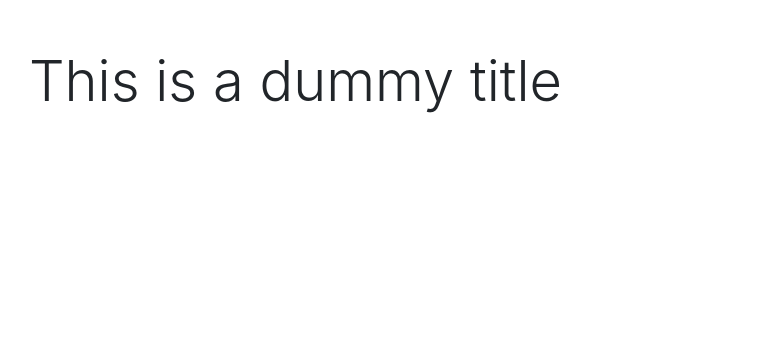
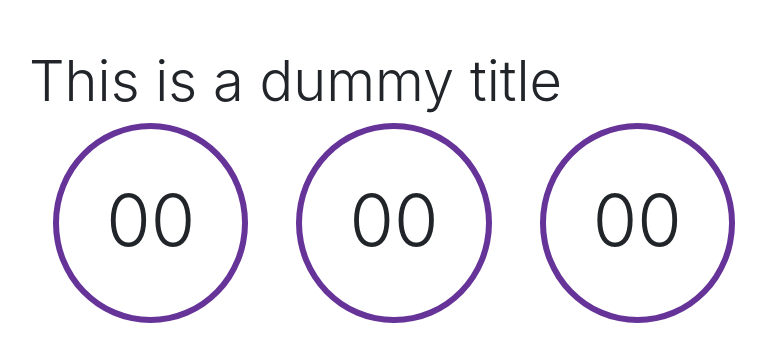
Before and after one commit to afiatamanna06/MyStopwatch, a React (Create React App) app: page / in a window 1280 px wide. Shown: the top 362 px of the page, without its empty margins (246-1012 px from the left). Built offline with nearby package versions, Linux system fonts and the light colour scheme.

Commit message:
Countdown component added

```diff
--- a/src/Components/App.js
+++ b/src/Components/App.js
@@ -1,6 +1,7 @@
 import React from 'react';
 //import logo from './logo.svg';
-import Title from './Title/Title'
+import Title from './Title/Title';
+import CountDown from './CountDown/CountDown';
 import './App.css';
 
 function App() {
@@ -15,6 +16,8 @@ function App() {
         <
         Title / >
         <
+        CountDown / >
+        <
         /div> < /
         div > <
         /
--- /dev/null
+++ b/src/Components/CountDown/CountDown.js
@@ -0,0 +1,17 @@
+import React, { Component } from 'react';
+import Digit from './Digit/Digit';
+
+const CountDown = (props) => {
+    return ( < div className = "d-flex" >
+        <
+        Digit / >
+        <
+        Digit / >
+        <
+        Digit / >
+        <
+        /div>
+    )
+}
+
+export default CountDown
--- /dev/null
+++ b/src/Components/CountDown/Digit/Digit.css
@@ -0,0 +1,6 @@
+.Digit {
+    width: 200px;
+    height: 200px;
+    border: 6px solid rebeccapurple;
+    border-radius: 50%;
+}
--- /dev/null
+++ b/src/Components/CountDown/Digit/Digit.js
@@ -0,0 +1,12 @@
+import React, { Component } from 'react';
+import './Digit.css'
+
+const Digit = (props) => {
+    return ( < div className = 'Digit mx-4 text-center' >
+        <
+        h1 className = "display-3 py-5" > 00 < /h1> < /
+        div >
+    )
+}
+
+export default Digit
```
